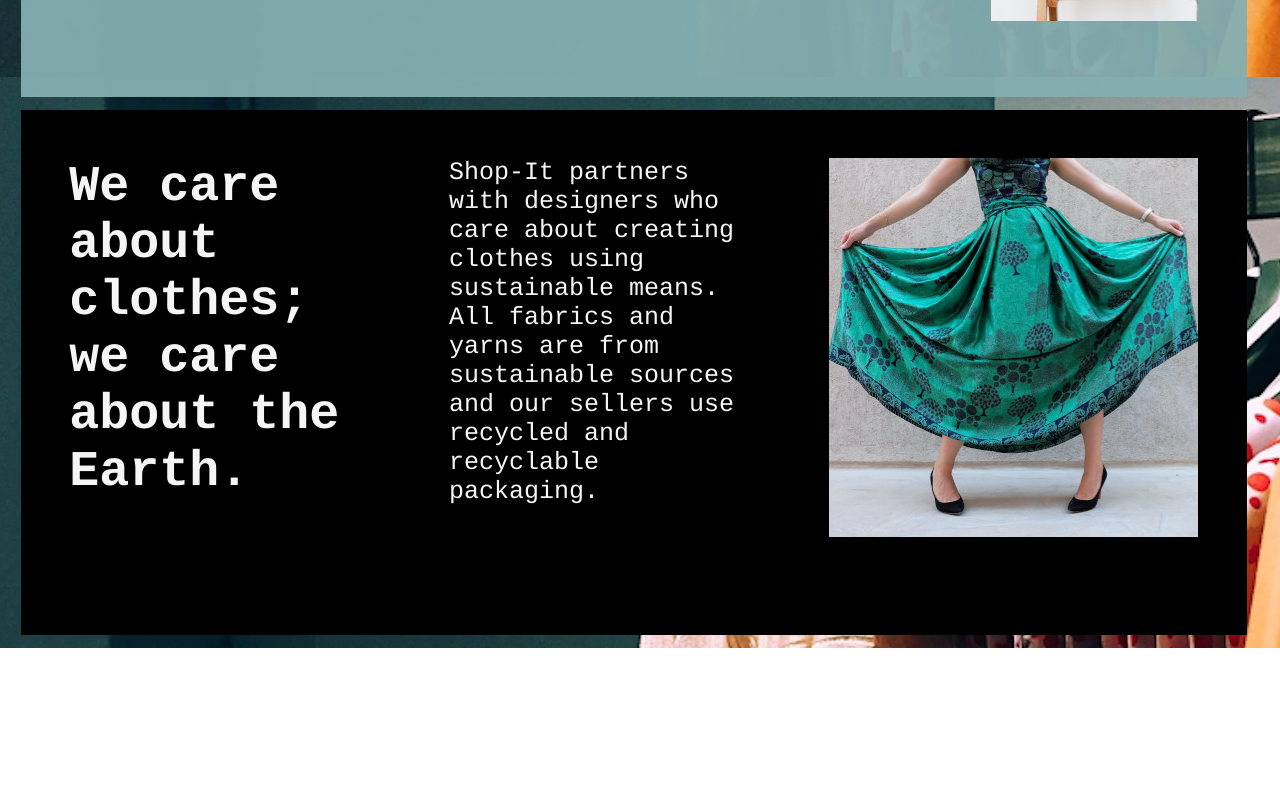
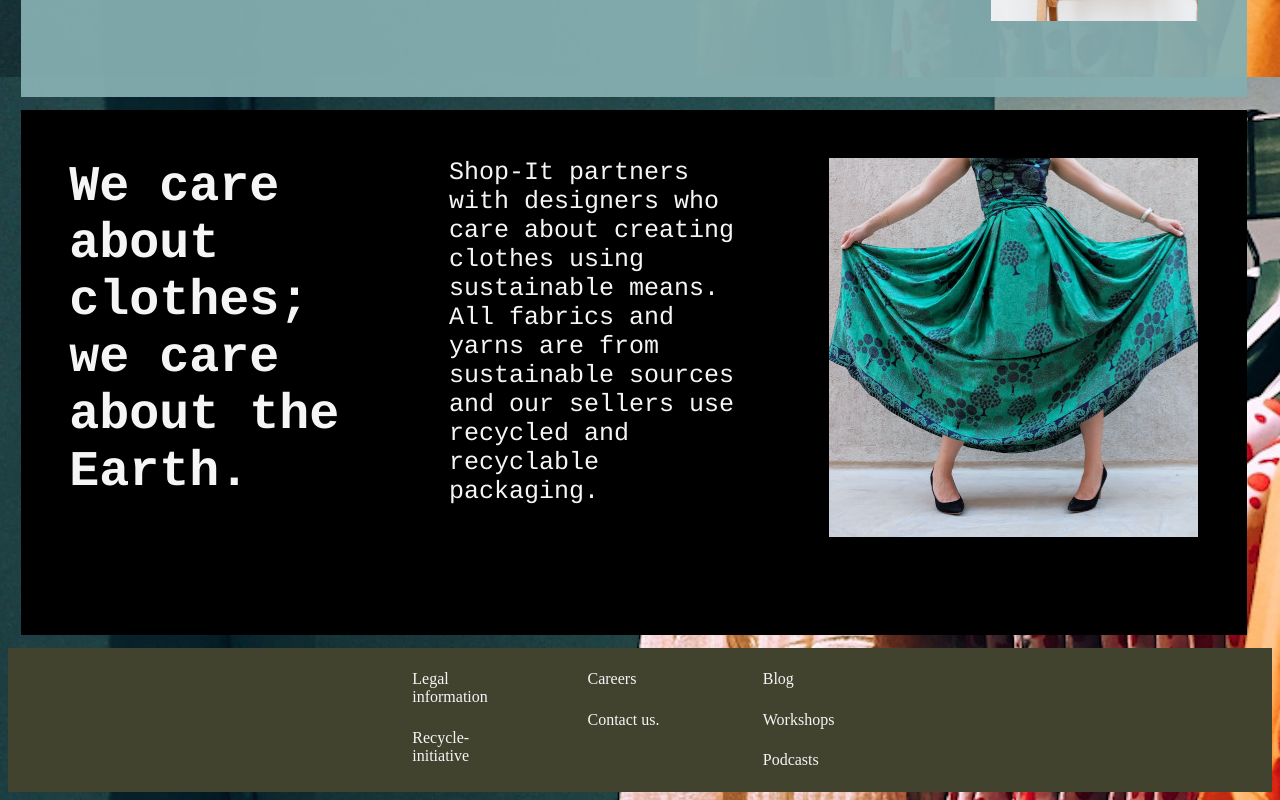
Before and after one commit to MattRueter/Shop-It, a React (Create React App) app: page / in a window 1280 px wide. Shown: the part 1637-2437 px from the top of the page. Before the commit the page ends 2285 px from the top, so only its background shows below. Built offline with nearby package versions, Linux system fonts and the light colour scheme.

Commit message:
create Footer component.

```diff
--- a/src/App.js
+++ b/src/App.js
@@ -37,6 +37,7 @@ function Home() {
       <Content id={contentProps[0].id} img={contentProps[0].img} heading={contentProps[0].heading} p={contentProps[0].p} />
       <Content id={contentProps[1].id} img={contentProps[1].img} heading={contentProps[1].heading} p={contentProps[1].p} />
       <Content id={contentProps[2].id} img={contentProps[2].img} heading={contentProps[2].heading} p={contentProps[2].p} />
+      <Footer />
     </div>
   );
 }
@@ -54,6 +55,25 @@ function Navbar (){
     </nav>
   )
 }
+function Footer (){
+  return(
+    <footer>
+      <div className="footerContainer">
+        <div>Legal information</div>
+        <div>Recycle-initiative</div>
+      </div>
+      <div className="footerContainer">
+        <div>Careers</div>
+        <div>Contact us.</div>
+      </div>
+      <div className="footerContainer">
+        <div>Blog</div>
+        <div>Workshops</div>
+        <div>Podcasts</div>
+      </div>
+    </footer>
+  )
+}
 
 function Content (props){
   return(
--- a/src/index.css
+++ b/src/index.css
@@ -25,6 +25,7 @@ p{
 .pusherMedium{
   width: 400px;
 }
+
 /*NAVBAR */
 .navbar{
   display:flex;
@@ -88,3 +89,20 @@ p{
   height: 379px;
   width: 600px;
 }
+
+/*FOOTER*/
+footer{
+  display:flex;
+  justify-content: center;
+  align-items: flex-start;
+  background-color:rgb(66, 67, 47);
+  color:whitesmoke;
+}
+.footerContainer{
+  width:150px;
+  margin-left:1%;
+  margin-right:1%;
+}
+.footerContainer>*{
+  margin:15%;
+}
```
